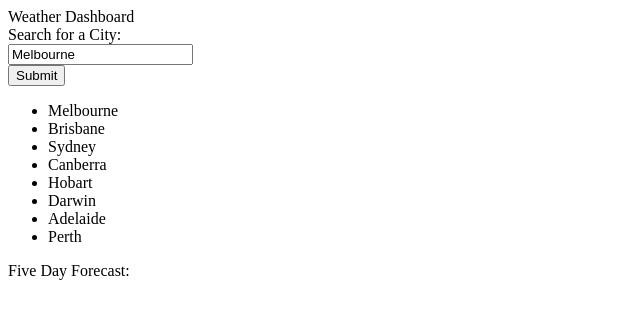
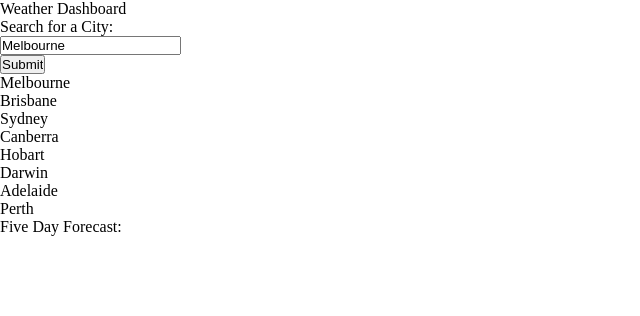
Before and after one commit to seanscott95/Weather-Dashboard, a plain HTML site: page index.html in a window 1280 px wide. Shown: the whole page, without its empty margins (0-640 px from the left). Drawn offline with Linux system fonts and the light colour scheme.

Commit message:
correctly added links to stylesheet and script

```diff
--- a/assets/style.css
+++ b/assets/style.css
@@ -0,0 +1,4 @@
+*, *::before, *::after {
+    padding: 0;
+    margin: 0;
+}
--- a/index.html
+++ b/index.html
@@ -4,18 +4,18 @@
         <meta charset="UTF-8">
         <meta http-equiv="X-UA-Compatible" content="IE=edge">
         <meta name="viewport" content="width=device-width, initial-scale=1.0">
+        <link rel="stylesheet" href="./assets/style.css"></link>
         <title>Weather Dashboard</title>
     </head>
+
     <body>
         <header>Weather Dashboard</header>
 
-    <main>
         <div class="formContainer">
             <form>
                 <label for="inputCity">Search for a City:</label><br>
                 <input id="inputCity" type="text" value="Melbourne"><br>
                 <input type='submit' value="Submit">
-
             </form>
 
             <div class="listContainer">
@@ -34,6 +34,7 @@
 
         <div class="currentWeather"></div>
         <div class="forecast">Five Day Forecast:</div>
-    </main>
+
+        <script type="text/javascript" src="assets/script.js"></script>
     </body>
 </html>
```
Lines whose indentation alone changed are shown as unchanged.
